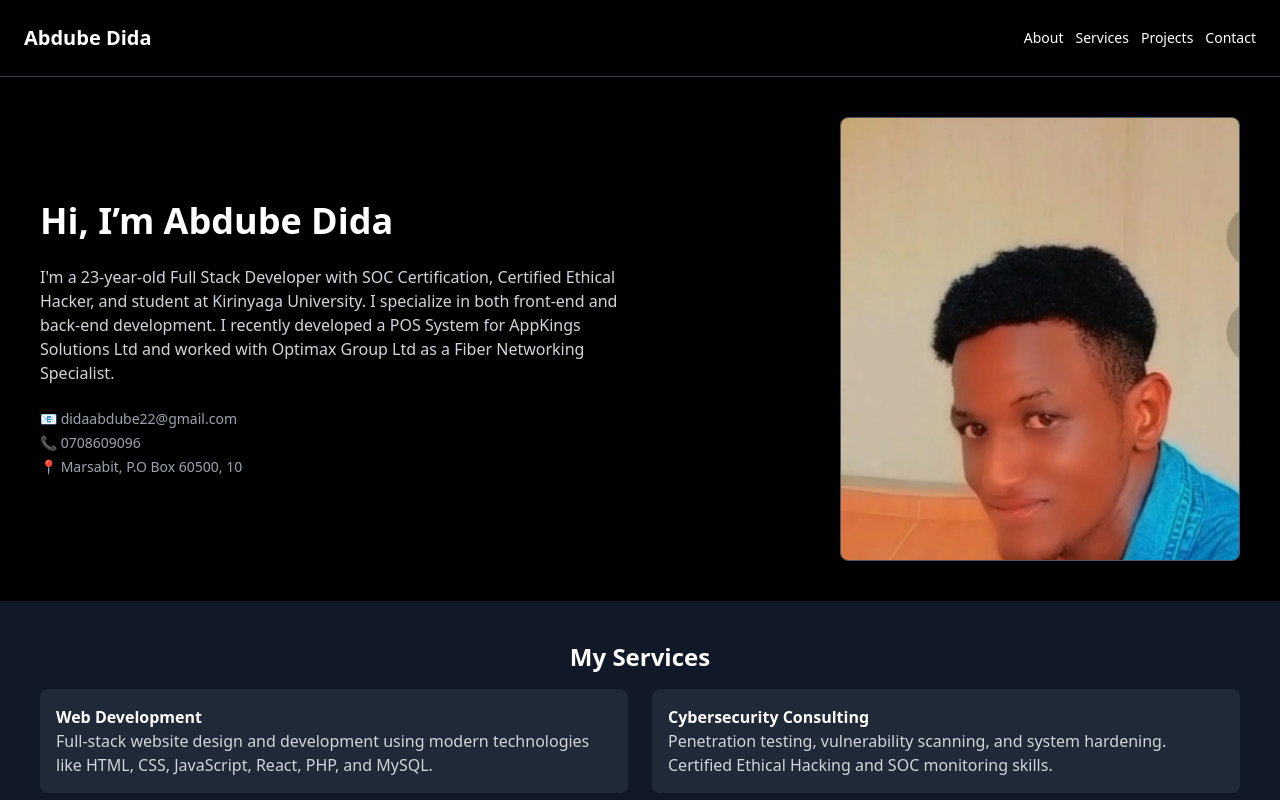
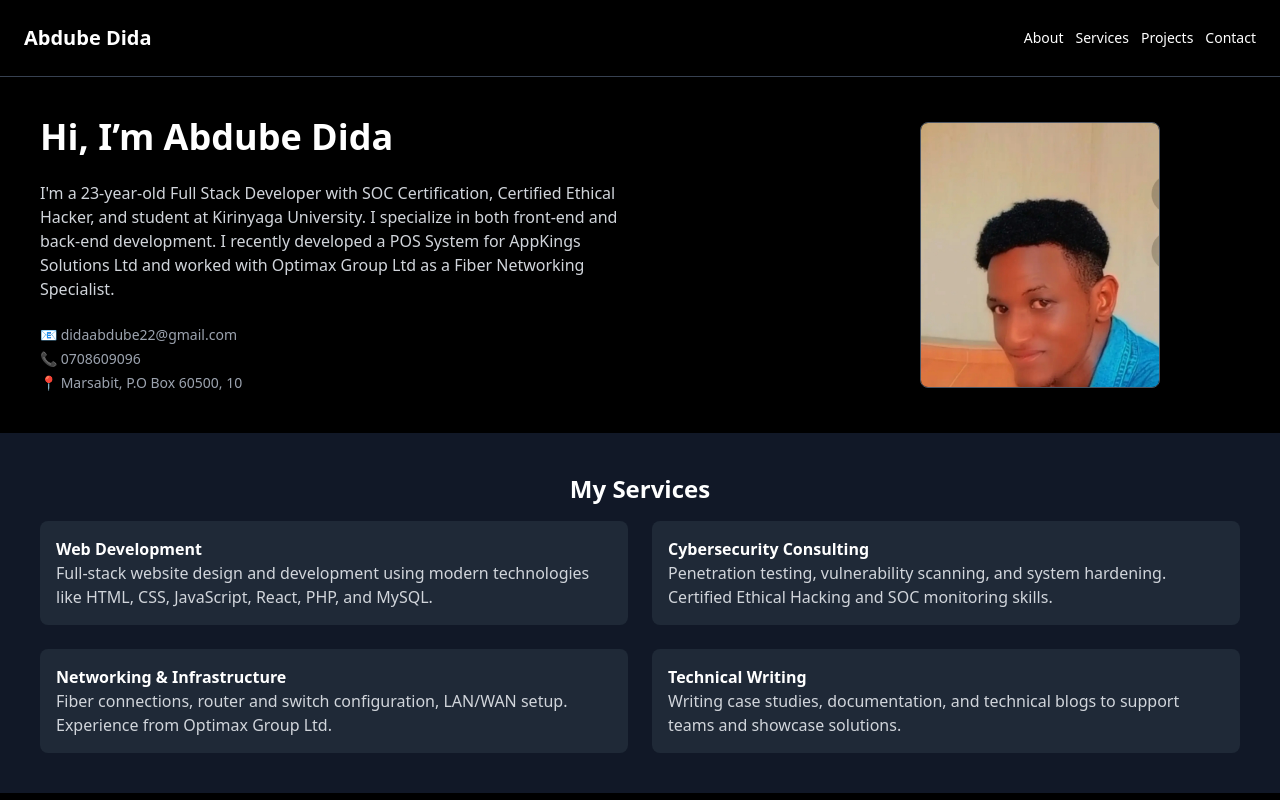
Before and after one commit to dida234/portfolio, a plain HTML site: page index.html in a window 1280 px wide. Shown: the top 800 px of the page. Drawn offline with nearby package versions, Linux system fonts and the light colour scheme.

Commit message:
Update index.html

```diff
--- a/index.html
+++ b/index.html
@@ -20,8 +20,8 @@
   </header>
 
   <!-- Hero Section -->
-  <section class="flex flex-col lg:flex-row items-center justify-between p-6 md:p-10 gap-10">
-    <div class="lg:w-1/2 space-y-6 text-center lg:text-left">
+  <section class="flex flex-col-reverse lg:flex-row items-center justify-between p-6 md:p-10 gap-10">
+    <div class="w-full lg:w-1/2 space-y-6 text-center lg:text-left">
       <h2 class="text-3xl md:text-4xl font-bold">Hi, I’m Abdube Dida</h2>
       <p class="text-gray-300">
         I'm a 23-year-old Full Stack Developer with SOC Certification, Certified Ethical Hacker, and student at Kirinyaga University. I specialize in both front-end and back-end development. I recently developed a POS System for AppKings Solutions Ltd and worked with Optimax Group Ltd as a Fiber Networking Specialist.
@@ -32,8 +32,8 @@
         <p>📍 Marsabit, P.O Box 60500, 10</p>
       </div>
     </div>
-    <div class="w-full sm:w-2/3 md:w-1/2 lg:w-1/3">
-      <img src="images/WhatsApp Image 2025-06-23 at 9.59.58 AM.jpeg" alt="Abdube Dida" class="rounded-lg shadow-lg border border-gray-600 w-full h-auto" />
+    <div class="w-full sm:w-2/3 md:w-1/2 lg:w-1/3 flex justify-center">
+      <img src="images/WhatsApp Image 2025-06-23 at 9.59.58 AM.jpeg" alt="Abdube Dida" class="rounded-lg shadow-lg border border-gray-600 w-48 sm:w-60 h-auto max-w-full" />
     </div>
   </section>
 
```
